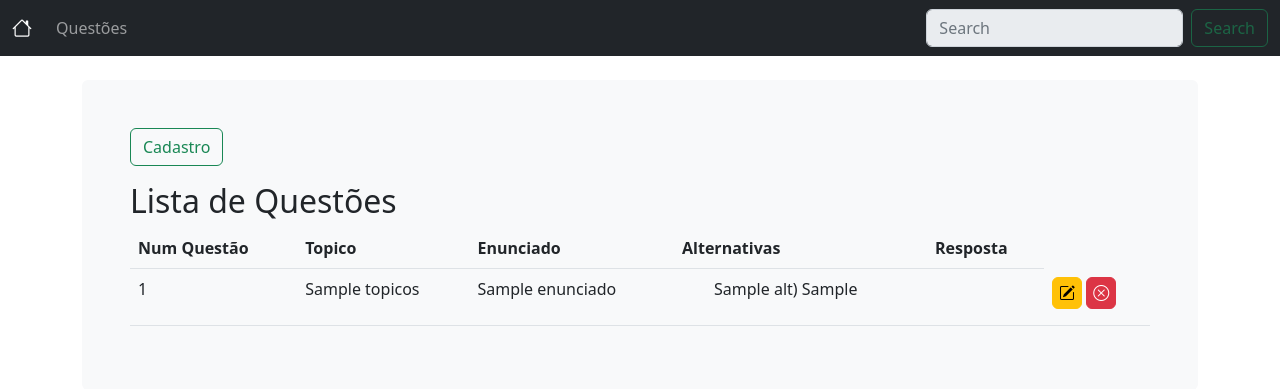
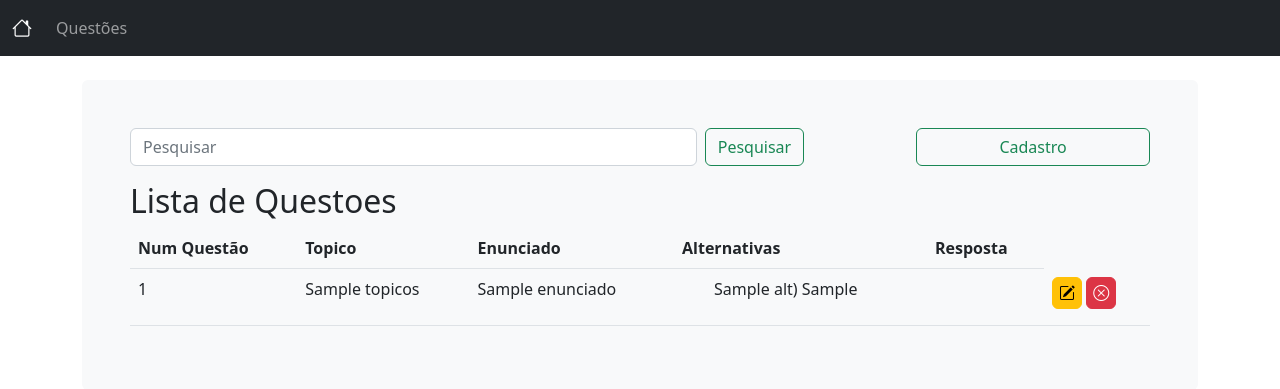
Before and after one commit to mayspiek/faculdade, a Flask app: page /questoes/index in a window 1280 px wide. Shown: the top 389 px of the page. Run offline with Flask 3, Linux system fonts and the light colour scheme; a database or web service that is not in the repository returns one stand-in record (values such as "Sample title").

Commit message:
função pesquisa finalizada

```diff
--- a/bd2/appbook/app.py
+++ b/bd2/appbook/app.py
@@ -49,7 +49,7 @@ def questoes_novo():
 def questoes_editar(id):
     collection = get_collection()
     objId = ObjectId(id)
-    questoes = list(collection.find({"_id": objId}))
+    questoes = collection.find({"_id": objId})
 
 
     for questao in questoes:
@@ -179,13 +179,34 @@ def questoes_edit():
 
     print(result)
     if result.modified_count > 0:
-        print(f'Questão alterada com sucesso!', 'success')
+        flash(f'Questão alterada com sucesso!', 'success')
     else:
-        print(f"Erro ao alterar questão.", 'danger')
+        flash(f"Erro ao alterar questão.", 'danger')
 
 
     return redirect(url_for('questoes_index'))
 
+# BUSCA
+@app.route("/questoes/busca", methods=["GET", "POST"])
+# método para fazer a busca
+def questao_busca():
+    # cria a variavel fora do if
+    resultados = []
+    if request.method == "POST":
+        col = get_collection()
+        questao = request.form.get("questaoBusca")
+        # recebe uma string para procurar no banco de dados algum documento que combina
+        questao = str(questao)  # Converta para string, se necessário
+        res = col.find({ "$or" :[
+            {"enunciado": {"$regex": questao, "$options" :"i" }},
+            {"topico": {"$regex": questao, "$options" :"i" }},
+            {"alternativa": {"$regex": questao, "$options" :"i" }}
+            ] }).sort('numQuest')
+        resultados = list(res)
+        # cursor é um iterador, e é o que retorna do find
+        # resultados é um vetor e vai receber um cursor que foi convertido em uma lista
+
+    return render_template("questoes_list.html", questoes=resultados)
 
 
 if __name__ == "__main__":
--- a/bd2/appbook/templates/layout.html
+++ b/bd2/appbook/templates/layout.html
@@ -1,10 +1,12 @@
 <!doctype html>
 <html lang="pt-br">
+
 <head>
   <title>PyWeb</title>
   <meta charset="utf-8">
   <meta name="viewport" content="width=device-width, initial-scale=1.00, shrink-to-fit=no">
-  <link href="https://cdn.jsdelivr.net/npm/bootstrap@5.2.2/dist/css/bootstrap.min.css" rel="stylesheet" integrity="sha384-Zenh87qX5JnK2Jl0vWa8Ck2rdkQ2Bzep5IDxbcnCeuOxjzrPF/et3URy9Bv1WTRi" crossorigin="anonymous">
+  <link href="https://cdn.jsdelivr.net/npm/bootstrap@5.2.2/dist/css/bootstrap.min.css" rel="stylesheet"
+    integrity="sha384-Zenh87qX5JnK2Jl0vWa8Ck2rdkQ2Bzep5IDxbcnCeuOxjzrPF/et3URy9Bv1WTRi" crossorigin="anonymous">
   <link rel="stylesheet" href="https://cdn.jsdelivr.net/npm/bootstrap-icons@1.10.2/font/bootstrap-icons.css">
   <link rel="stylesheet" type="text/css" href="{{ url_for('static', filename='style.css') }}" />
   <link rel="icon" type="image/x-icon" href="/static/favicon.ico">
@@ -18,7 +20,8 @@
       <a title="index" class="navbar-brand" href="{{ url_for('index') }}">
         <i class="bi bi-house"></i>
       </a>
-      <button class="navbar-toggler" type="button" data-bs-toggle="collapse" data-bs-target="#navbarCollapse" aria-controls="navbarCollapse" aria-expanded="false" aria-label="Toggle navigation">
+      <button class="navbar-toggler" data-bs-toggle="collapse" data-bs-target="#navbarCollapse"
+        aria-controls="navbarCollapse" aria-expanded="false" aria-label="Toggle navigation">
         <span class="navbar-toggler-icon"></span>
       </button>
       <div class="collapse navbar-collapse" id="navbarCollapse">
@@ -27,11 +30,6 @@
             <a class="nav-link" href="{{ url_for('questoes_index') }}">Questões</a>
           </li>
         </ul>
-
-        <form class="d-flex" role="search">
-          <input class="form-control me-2" type="search" placeholder="Search" aria-label="Search" disabled>
-          <button class="btn btn-outline-success" type="submit" disabled>Search</button>
-        </form>
       </div>
     </div>
   </nav>
@@ -54,7 +52,10 @@
     </div>
   </main>
 
-<script src="https://cdn.jsdelivr.net/npm/bootstrap@5.2.2/dist/js/bootstrap.bundle.min.js" integrity="sha384-OERcA2EqjJCMA+/3y+gxIOqMEjwtxJY7qPCqsdltbNJuaOe923+mo//f6V8Qbsw3" crossorigin="anonymous"></script>
+  <script src="https://cdn.jsdelivr.net/npm/bootstrap@5.2.2/dist/js/bootstrap.bundle.min.js"
+    integrity="sha384-OERcA2EqjJCMA+/3y+gxIOqMEjwtxJY7qPCqsdltbNJuaOe923+mo//f6V8Qbsw3"
+    crossorigin="anonymous"></script>
 
 </body>
+
 </html>
--- a/bd2/appbook/templates/questoes.html
+++ b/bd2/appbook/templates/questoes.html
@@ -14,6 +14,7 @@
 {% endif %}
 
 <form class="crud c2" action="/questoes/{{action}}" method="POST">
+    <input type="hidden" value="{{questao._id}}" name="id">
 
     <div class="form-group">
         <label for="numQuest">Num Questão</label>
--- a/bd2/appbook/templates/questoes_list.html
+++ b/bd2/appbook/templates/questoes_list.html
@@ -1,14 +1,23 @@
 {% extends "layout.html" %}
 {% block content %}
 <main>
+    <ul class="page-nav">
+        <li style="width: 100vw;">
+            <form  class="d-flex" role="search" method="POST" action="/questoes/busca">
 
-    <ul class="page-nav">
-        <li>
-            <a class="btn btn-outline-success" href="{{ url_for('questoes_novo') }}">Cadastro</a>
+                <input type="search" style="align-self: end;" class="form-control me-2" name="questaoBusca" id="questaoBusca"
+                placeholder="Pesquisar">
+
+                <button type="submit" class="btn btn-outline-success" title="pesquisar" class="btn btn-primary"
+                href="{{ url_for('questao_busca', questaoBusca = questaoBusca) }}">
+                Pesquisar
+            </button>
+            <a class="btn btn-outline-success" style="margin-left: 7rem; width: 40%;" href="{{ url_for('questoes_novo') }}">Cadastro</a>
+        </form>
         </li>
     </ul>
 
-    <h2>Lista de Questões</h2>
+    <h2>Lista de Questoes</h2>
 
     <table class="table table-hover">
         <thead>
@@ -23,7 +32,6 @@
         <tbody>
             {% for questao in questoes %}
             <tr>
-                <td style="display:none">{{questao._id}}</td>
                 <td>{{questao.numQuest}}</td>
                 <td>
                     {% for topicos in questao.topico %}
```
Lines whose indentation alone changed are shown as unchanged.
